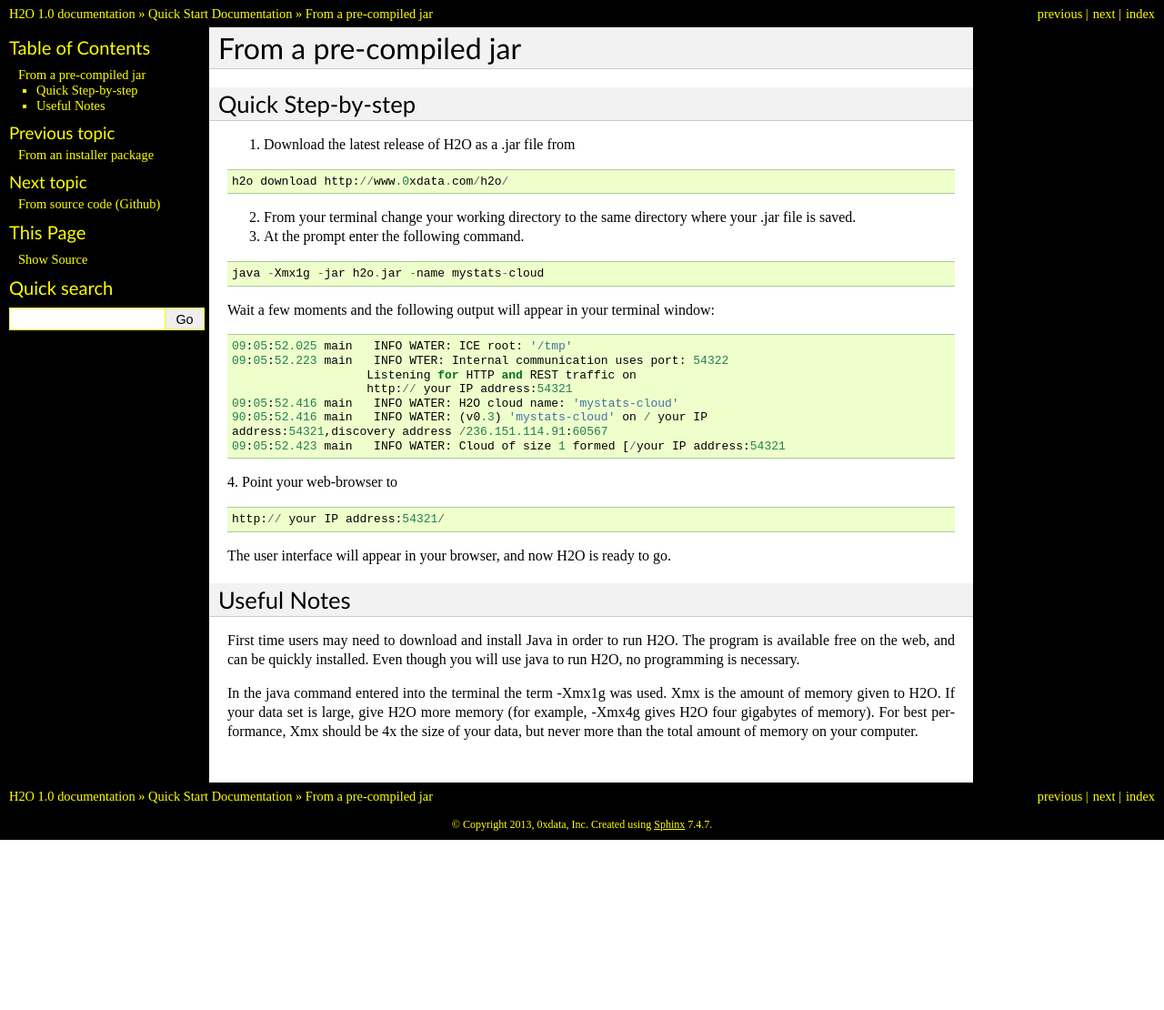
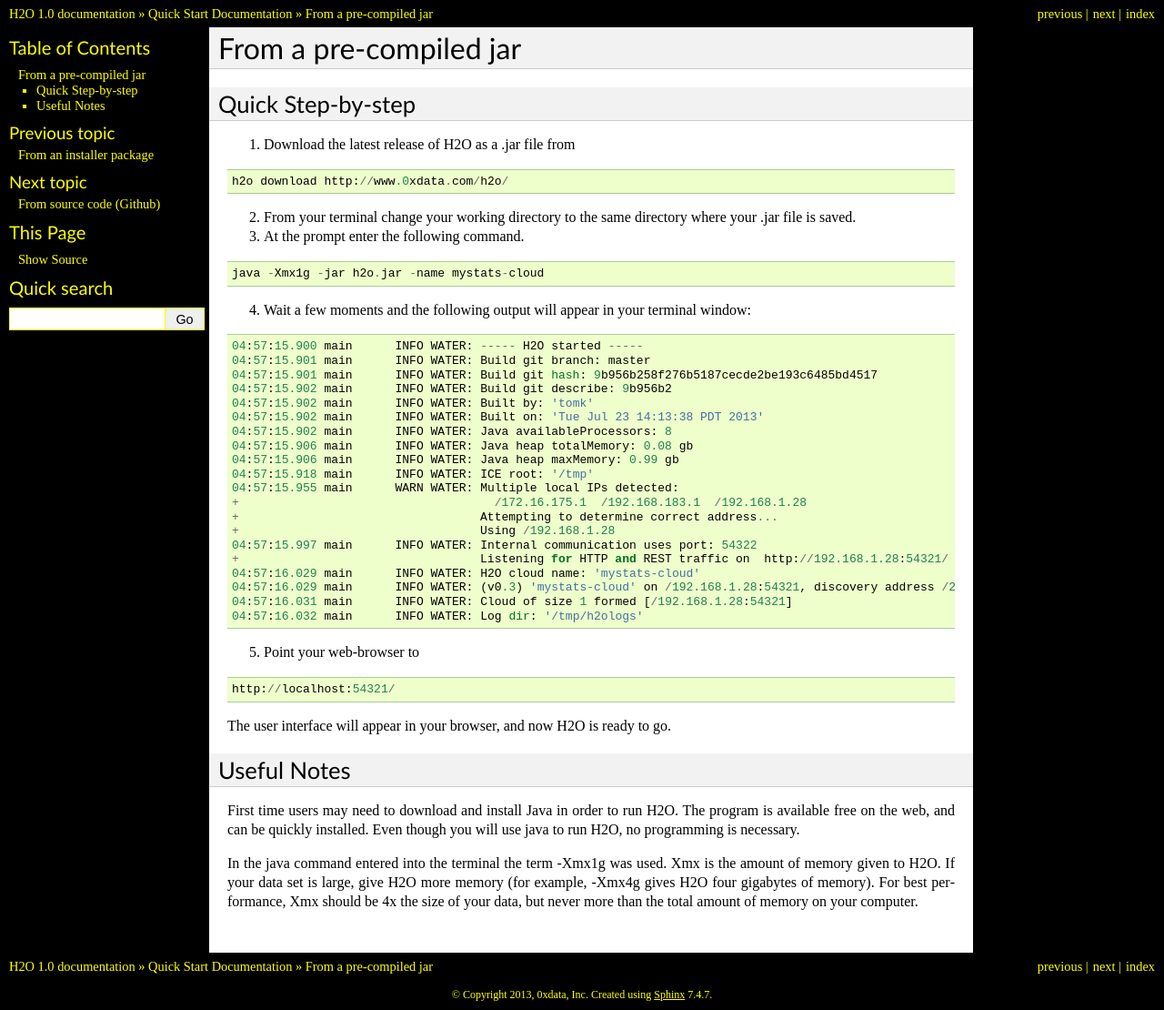
Before and after one commit to devinshields/h2odocs, a Sphinx documentation site: the page built from source/quickstart/quickstart_jar.rst, in a window 1280 px wide. Shown: the whole page at 91% size. Built offline with Sphinx 7.4.7, drawn with Linux system fonts in a browser that asks for light colours; formulas are drawn with MathJax 3; before the commit the page ends 923 px from its top, so only the background shows below that.

Commit message:
Updates to quickstart.

```diff
--- a/source/algorithms/rf.rst
+++ b/source/algorithms/rf.rst
@@ -1,6 +1,6 @@
 
 Random Forest (RF)
--------------
+------------------
 
 RF is a powerful classificaiton tool. When given a set of data, RF
 gererates a forest of classification trees, rather than a single classification
--- a/source/quickstart/quickstart_jar.rst
+++ b/source/quickstart/quickstart_jar.rst
@@ -16,25 +16,38 @@
 
 ::
 
- java -Xmx1g -jar h2o.jar -name mystats-cloud
+  java -Xmx1g -jar h2o.jar -name mystats-cloud
 
+4. Wait a few moments and the following output will appear in your terminal window:
 
-
-Wait a few moments and the following output will appear in your terminal window:
 ::
 
- 09:05:52.025 main   INFO WATER: ICE root: '/tmp'
- 09:05:52.223 main   INFO WTER: Internal communication uses port: 54322
-                    Listening for HTTP and REST traffic on
-		    http:// your IP address:54321
- 09:05:52.416 main   INFO WATER: H2O cloud name: 'mystats-cloud'
- 90:05:52.416 main   INFO WATER: (v0.3) 'mystats-cloud' on / your IP
- address:54321,discovery address /236.151.114.91:60567
- 09:05:52.423 main   INFO WATER: Cloud of size 1 formed [/your IP address:54321
+  04:57:15.900 main      INFO WATER: ----- H2O started -----
+  04:57:15.901 main      INFO WATER: Build git branch: master
+  04:57:15.901 main      INFO WATER: Build git hash: 9b956b258f276b5187cecde2be193c6485bd4517
+  04:57:15.902 main      INFO WATER: Build git describe: 9b956b2
+  04:57:15.902 main      INFO WATER: Built by: 'tomk'
+  04:57:15.902 main      INFO WATER: Built on: 'Tue Jul 23 14:13:38 PDT 2013'
+  04:57:15.902 main      INFO WATER: Java availableProcessors: 8
+  04:57:15.906 main      INFO WATER: Java heap totalMemory: 0.08 gb
+  04:57:15.906 main      INFO WATER: Java heap maxMemory: 0.99 gb
+  04:57:15.918 main      INFO WATER: ICE root: '/tmp'
+  04:57:15.955 main      WARN WATER: Multiple local IPs detected:
+  +                                    /172.16.175.1  /192.168.183.1  /192.168.1.28
+  +                                  Attempting to determine correct address...
+  +                                  Using /192.168.1.28
+  04:57:15.997 main      INFO WATER: Internal communication uses port: 54322
+  +                                  Listening for HTTP and REST traffic on  http://192.168.1.28:54321/
+  04:57:16.029 main      INFO WATER: H2O cloud name: 'mystats-cloud'
+  04:57:16.029 main      INFO WATER: (v0.3) 'mystats-cloud' on /192.168.1.28:54321, discovery address /236.151.114.91:60567
+  04:57:16.031 main      INFO WATER: Cloud of size 1 formed [/192.168.1.28:54321]
+  04:57:16.032 main      INFO WATER: Log dir: '/tmp/h2ologs'
 
-4. Point your web-browser to
+5. Point your web-browser to
+
 ::
- http:// your IP address:54321/
+
+  http://localhost:54321/
 
 The user interface will appear in your browser, and now H2O is ready to go.
 
```
Also changed, not shown: source/quickstart/quickstart_git.rst (+25 -15 lines).
